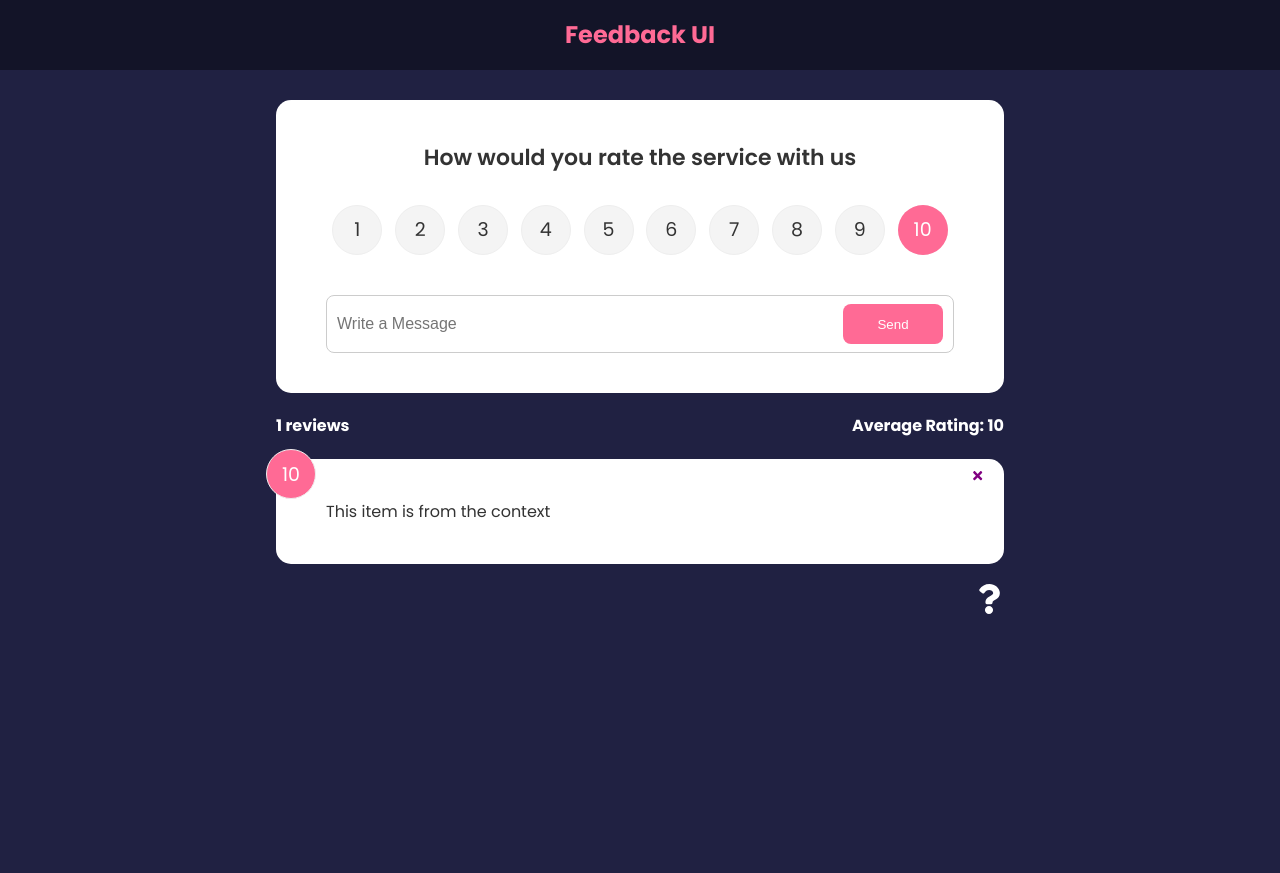
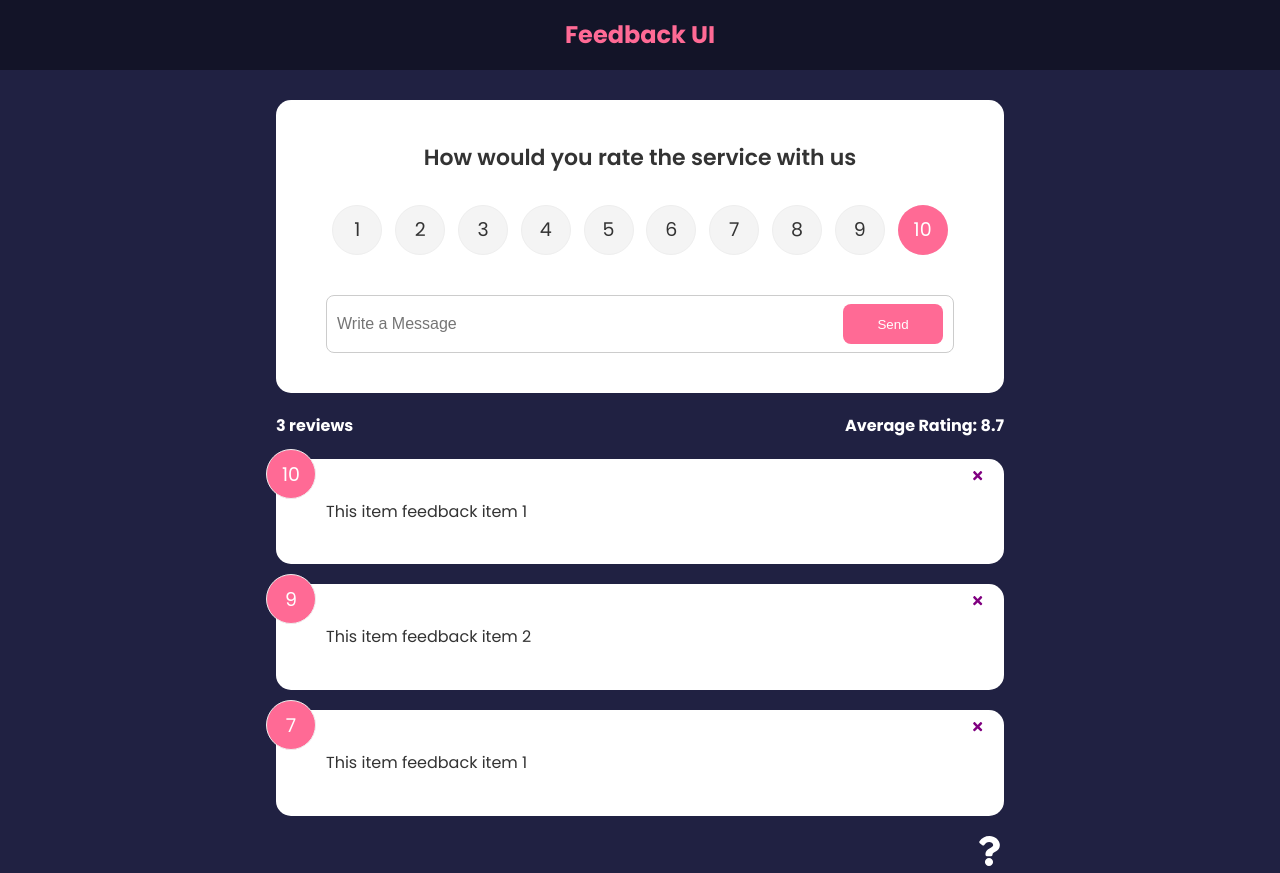
Before and after one commit to yuliussetyawan/feedback-app, a React (Create React App) app: page / in a window 1280 px wide. Before the commit the page ends 800 px from the top, so only its background shows below. Built offline with nearby package versions, Linux system fonts and the light colour scheme.

Commit message:
Moving function to Context

```diff
--- a/src/App.js
+++ b/src/App.js
@@ -1,9 +1,6 @@
-import { v4 as uuidv4 } from "uuid";
-import { useState } from "react";
 import { BrowserRouter as Router, Route, Routes } from "react-router-dom";
 import FeedbackList from "./components/FeedbackList";
 import Header from "./components/Header";
-import FeedbackData from "./data/FeedbackData";
 import FeedbackStats from "./components/FeedbackStats";
 import FeedbackForm from "./components/FeedbackForm";
 import AboutPage from "./pages/AboutPage";
@@ -11,20 +8,10 @@
 import AboutIconLink from "./components/AboutIconLink";
 
 function App() {
-  const [feedback, setFeedback] = useState(FeedbackData);
 
-  const deleteFeedback = (id) => {
-    if (window.confirm("Are you sure want to delete?")) {
-      setFeedback(feedback.filter((item) => item.id !== id));
-    }
-  };
 
-  const addFeedback = (newFeedback) => {
-    // genereate automatic ID for the feedback
-    newFeedback.id = uuidv4();
-    console.log(newFeedback);
-    setFeedback([newFeedback, ...feedback]);
-  };
+
+
   return (
     <>
     <FeedbackProvider>
@@ -38,10 +25,9 @@
               path="/"
               element={
                 <>
-                  <FeedbackForm handleAdd={addFeedback} />
+                  <FeedbackForm />
                   <FeedbackStats />
                   <FeedbackList
-                    handleDelete={deleteFeedback}
                   />
                 </>
               }
--- a/src/components/FeedbackForm.jsx
+++ b/src/components/FeedbackForm.jsx
@@ -1,13 +1,16 @@
-import React, { useState } from "react";
+import React, { useState, useContext } from "react";
 import RatingSelect from "./RatingSelect";
 import Button from "./shared/Button";
 import Card from "./shared/Card";
+import FeedbackContext from "../context/FeedbackContext";
 
-function FeedbackForm({handleAdd}) {
+
+function FeedbackForm() {
   const [text, setText] = useState("");
   const [btnDisabled, setBtnDisabled] = useState(false);
   const [rating, setRating] = useState(10);
   const [message, setMessage] = useState("");
+  const {addFeedback} = useContext(FeedbackContext);
   const handleChange = (event) => {
     if (text === "") {
       setBtnDisabled(true);
@@ -29,7 +32,7 @@
         text,
         rating
       }
-     handleAdd(newFeedback)
+     addFeedback(newFeedback)
     }
 
   }
--- a/src/components/FeedbackItem.jsx
+++ b/src/components/FeedbackItem.jsx
@@ -1,14 +1,16 @@
-import Card from './shared/Card';
-import PropTypes from 'prop-types';
+import Card from "./shared/Card";
+import PropTypes from "prop-types";
 import { FaTimes } from "react-icons/fa";
+import { useContext } from "react";
+import FeedbackContext from "../context/FeedbackContext";
 
-function FeedbackItem({item, handleDelete}) {
-
+function FeedbackItem({ item }) {
+  const { deleteFeedback } = useContext(FeedbackContext);
   return (
-    <Card >
+    <Card>
       <div className="num-display">{item.rating}</div>
-      <button className='close' onClick={() => handleDelete(item.id)}>
-      <FaTimes color='purple' />
+      <button className="close" onClick={() => deleteFeedback(item.id)}>
+        <FaTimes color="purple" />
       </button>
       <div className="text-display">{item.text}</div>
     </Card>
@@ -16,8 +18,7 @@
 }
 
 FeedbackItem.propTypes = {
-  item:PropTypes.object.isRequired,
-
-}
+  item: PropTypes.object.isRequired,
+};
 
 export default FeedbackItem;
--- a/src/components/FeedbackList.jsx
+++ b/src/components/FeedbackList.jsx
@@ -4,7 +4,7 @@
 import { useContext } from "react";
 import FeedbackContext from "../context/FeedbackContext";
 
-function FeedbackList({ handleDelete }) {
+function FeedbackList() {
   const { feedback } = useContext(FeedbackContext);
   if (!feedback || feedback.length === 0) {
     return <p>No Feedback Yet</p>;
@@ -19,11 +19,7 @@
             animate={{ opacity: 1 }}
             exit={{ opacity: 0 }}
           >
-            <FeedbackItem
-              key={item.id}
-              item={item}
-              handleDelete={handleDelete}
-            />
+            <FeedbackItem key={item.id} item={item} />
           </motion.div>
         ))}
       </AnimatePresence>
--- a/src/context/FeedbackContext.js
+++ b/src/context/FeedbackContext.js
@@ -1,4 +1,5 @@
 import { createContext, useState } from "react";
+import { v4 as uuidv4 } from "uuid";
 
 const FeedbackContext = createContext();
 
@@ -6,14 +7,39 @@
   const [feedback, setFeedback] = useState([
     {
       id: 1,
-      text: "This item is from the context",
+      text: "This item feedback item 1",
       rating: 10,
     },
+    {
+      id: 2,
+      text: "This item feedback item 2",
+      rating: 9,
+    },
+    {
+      id: 3,
+      text: "This item feedback item 1",
+      rating: 7,
+    },
   ]);
+
+  const deleteFeedback = (id) => {
+    if (window.confirm("Are you sure want to delete?")) {
+      setFeedback(feedback.filter((item) => item.id !== id));
+    }
+  };
+
+  const addFeedback = (newFeedback) => {
+    // genereate automatic ID for the feedback
+    newFeedback.id = uuidv4();
+    setFeedback([newFeedback, ...feedback]);
+  };
+
   return (
     <FeedbackContext.Provider
       value={{
         feedback,
+        deleteFeedback,
+        addFeedback
       }}
     >
       {children}
```
